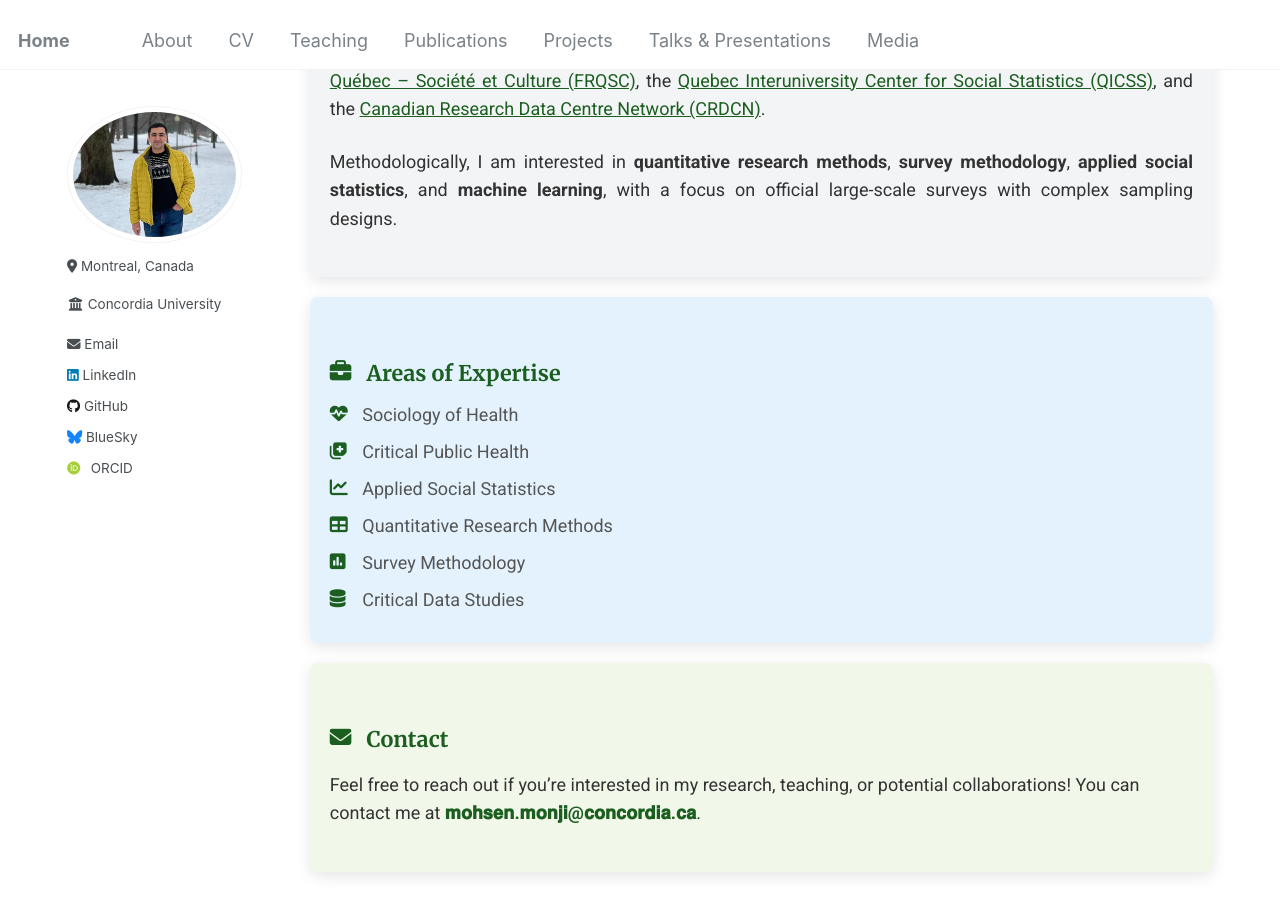
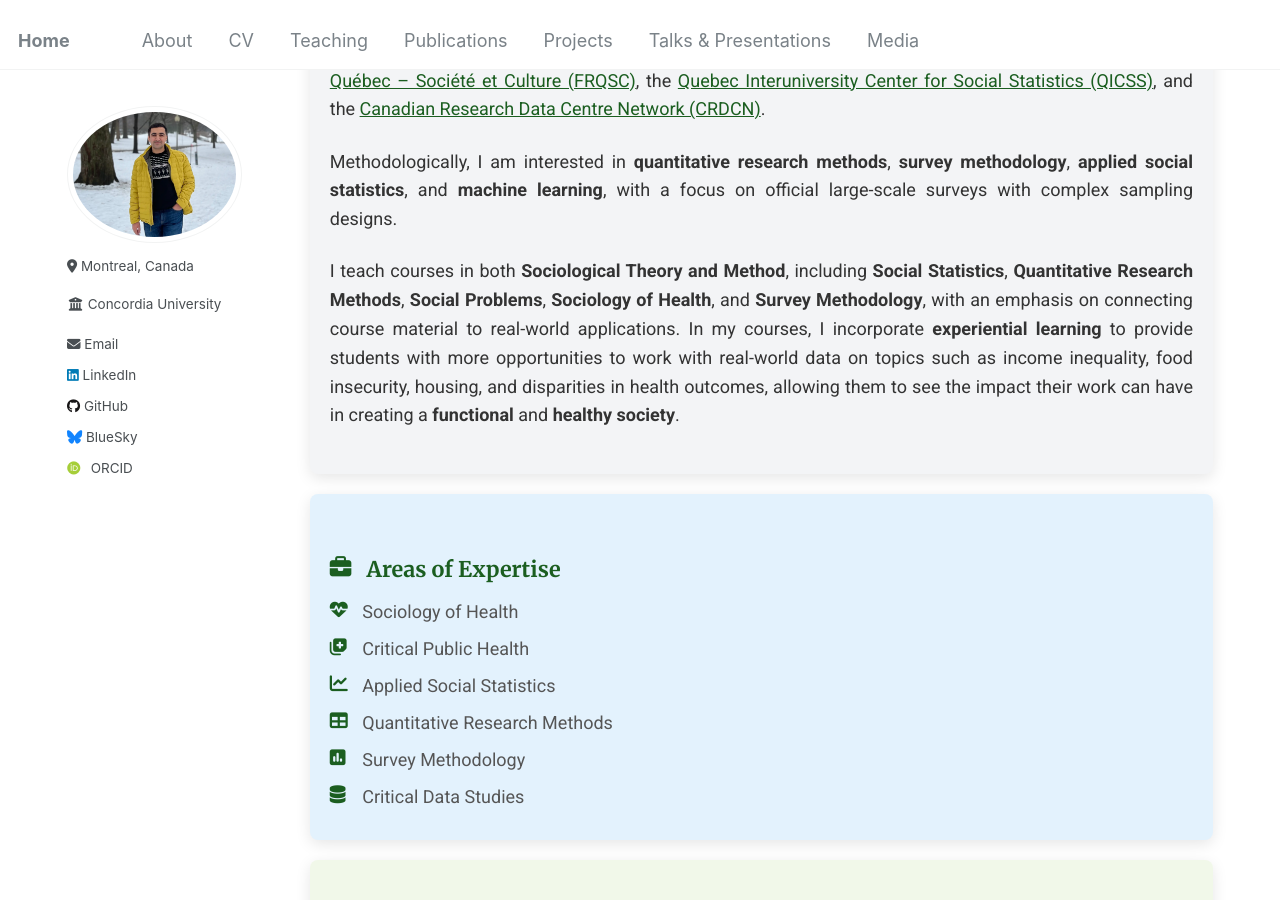
Before and after one commit to Mohsnmonji/mohsnmonji.github.io, a Jekyll site: the page built from about-me.md, in a window 1280 px wide and 900 px high, scrolled down 314 px. Built offline with Jekyll 4.4.1, drawn with Linux system fonts in a browser that asks for light colours; some web fonts are replaced.

Commit message:
Update about-me.md

```diff
--- a/about-me.md
+++ b/about-me.md
@@ -106,6 +106,10 @@ author_profile: true
     Methodologically, I am interested in <strong>quantitative research methods</strong>, <strong>survey methodology</strong>,
     <strong>applied social statistics</strong>, and <strong>machine learning</strong>, with a focus on official large-scale surveys with complex sampling designs.
   </p>
+<p>
+    I teach courses in both <strong>Sociological Theory and Method</strong>, including <strong>Social Statistics</strong>,
+    <strong>Quantitative Research Methods</strong>, <strong>Social Problems</strong>, <strong>Sociology of Health</strong>, and <strong>Survey Methodology</strong>, with an emphasis on connecting course material to real-world applications. In my courses, I incorporate <strong>experiential learning</strong> to provide students with more opportunities to work with real-world data on topics such as income inequality, food insecurity, housing, and disparities in health outcomes, allowing them to see the impact their work can have in creating a <strong>functional</strong> and <strong>healthy society</strong>.
+  </p>
 
 </div>
 
```
